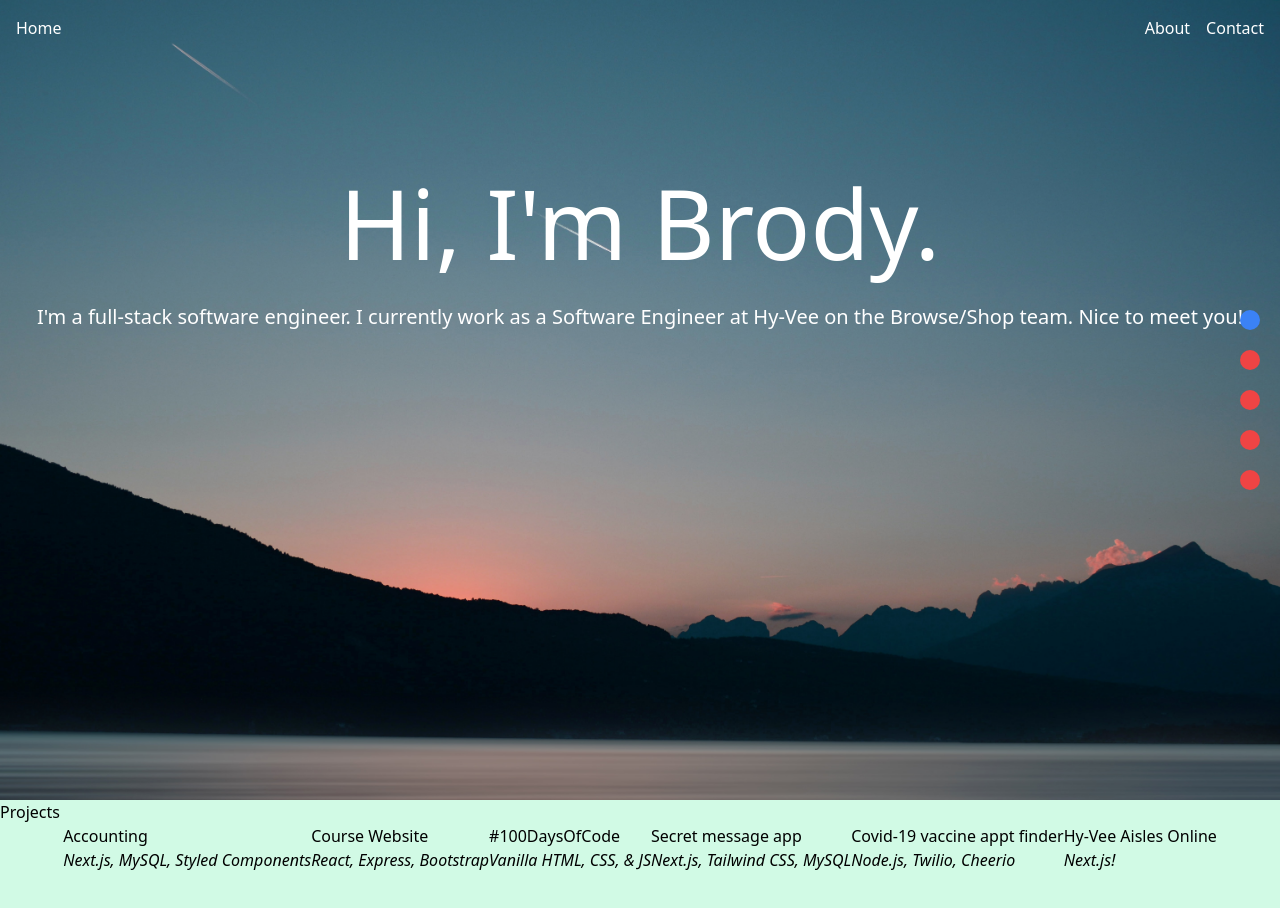
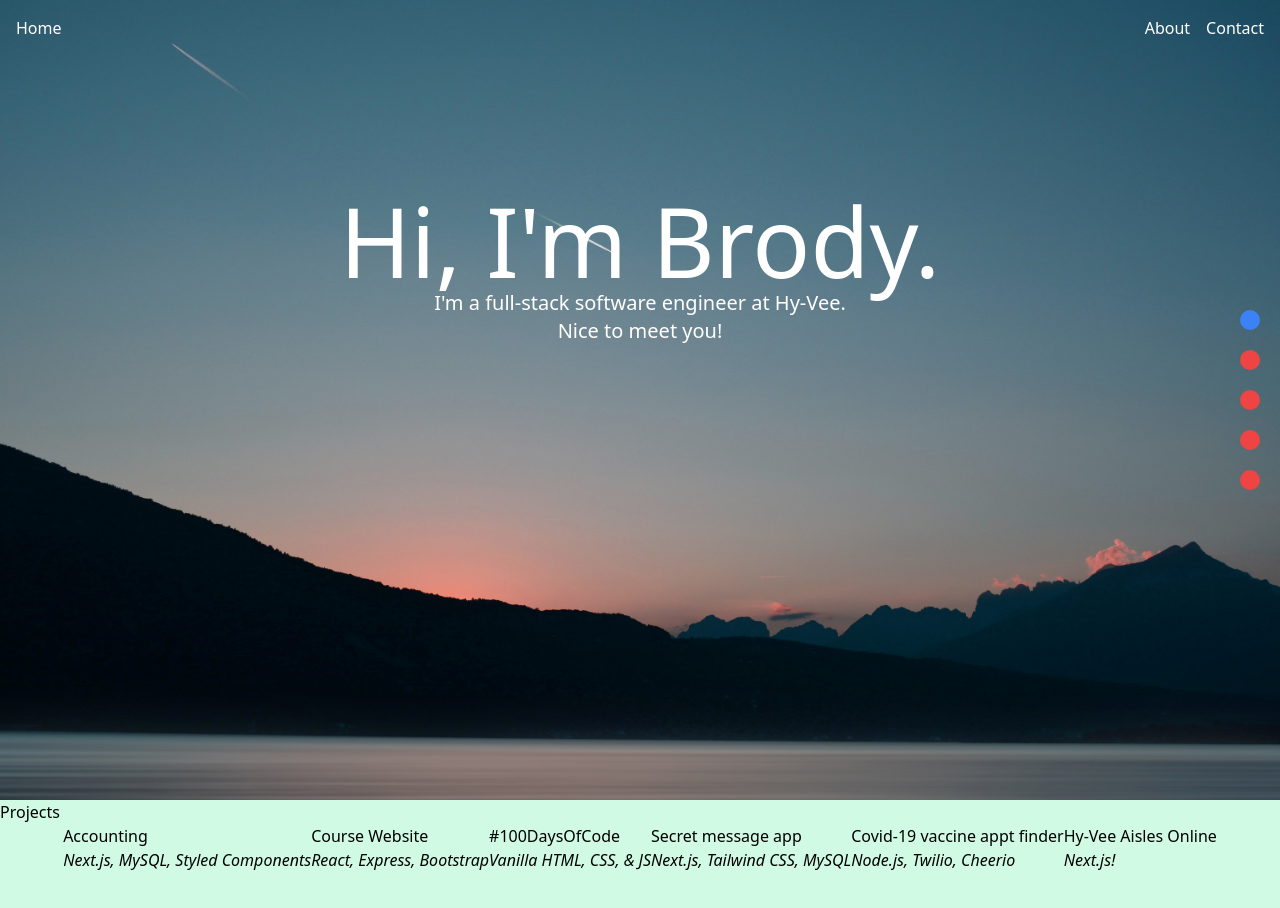
Before and after one commit to brodyd795/personal-site, a Next.js app: page / in a window 1280 px wide. Shown: the top 908 px of the page. Built offline with nearby package versions, Linux system fonts and the light colour scheme; no server answers; the database is empty.

Commit message:
Multiple subHeader texts

```diff
--- a/components/container.tsx
+++ b/components/container.tsx
@@ -6,7 +6,7 @@ import {Footer} from './footer';
 interface IProps {
 	children: React.ReactNode;
 	headerText: string;
-	subHeaderText: string;
+	subHeaderText: string[];
 }
 
 export const Container = ({children, headerText, subHeaderText}: IProps) => (
--- a/components/header.tsx
+++ b/components/header.tsx
@@ -6,7 +6,7 @@ import backgroundImage from '../public/background.jpg';
 
 interface IHeaderProps {
 	headerText: string;
-	subHeaderText: string;
+	subHeaderText: string[];
 }
 
 const linkStyles: string =
@@ -37,7 +37,7 @@ export const Header: FC<IHeaderProps> = ({
 			</nav>
 			<div className='flex-1 flex flex-col justify-center mb-80'>
 				<h1 className='text-center text-8xl'>{headerText}</h1>
-				<span className='text-center block m-8 text-xl'>{subHeaderText}</span>
+				{subHeaderText.map((text) => <span key={text} className='text-center block text-xl'>{text}</span>)}
 			</div>
 		</div>
 	</header>
--- a/pages/index.tsx
+++ b/pages/index.tsx
@@ -9,7 +9,7 @@ import {ProgressBar} from '../components/progress-bar';
 
 const headerText = "Hi, I'm Brody.";
 const subHeaderText =
-	"I'm a full-stack software engineer. I currently work as a Software Engineer at Hy-Vee on the Browse/Shop team. Nice to meet you!";
+	["I'm a full-stack software engineer at Hy-Vee.", "Nice to meet you!"];
 
 const Home = () => (
 	<Container headerText={headerText} subHeaderText={subHeaderText}>
```
